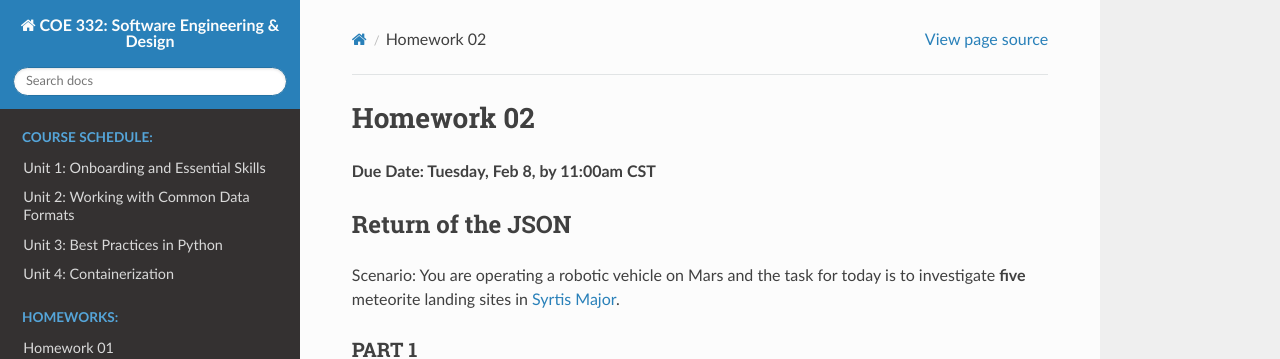
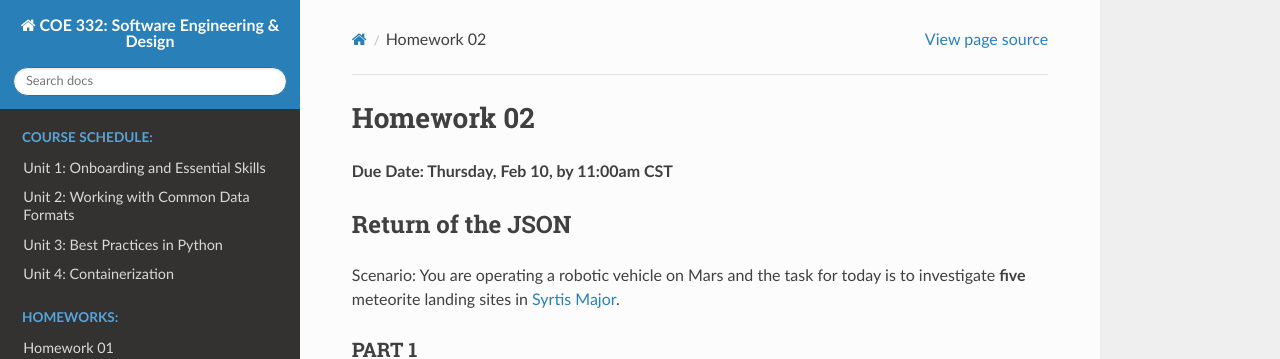
Before and after one commit to TACC/coe-332-sp22, a Sphinx documentation site: the page built from docs/homework/homework02.rst, in a window 1280 px wide and 900 px high. Shown: the top 359 px of the window. Built offline with Sphinx 7.4.7 and the Read the Docs theme 2.0.0, drawn with Linux system fonts in a browser that asks for light colours.

Commit message:
updated homework02 due date

```diff
--- a/docs/homework/homework02.rst
+++ b/docs/homework/homework02.rst
@@ -1,7 +1,7 @@
 Homework 02
 ===========
 
-**Due Date: Tuesday, Feb 8, by 11:00am CST**
+**Due Date: Thursday, Feb 10, by 11:00am CST**
 
 Return of the JSON
 ------------------
```
